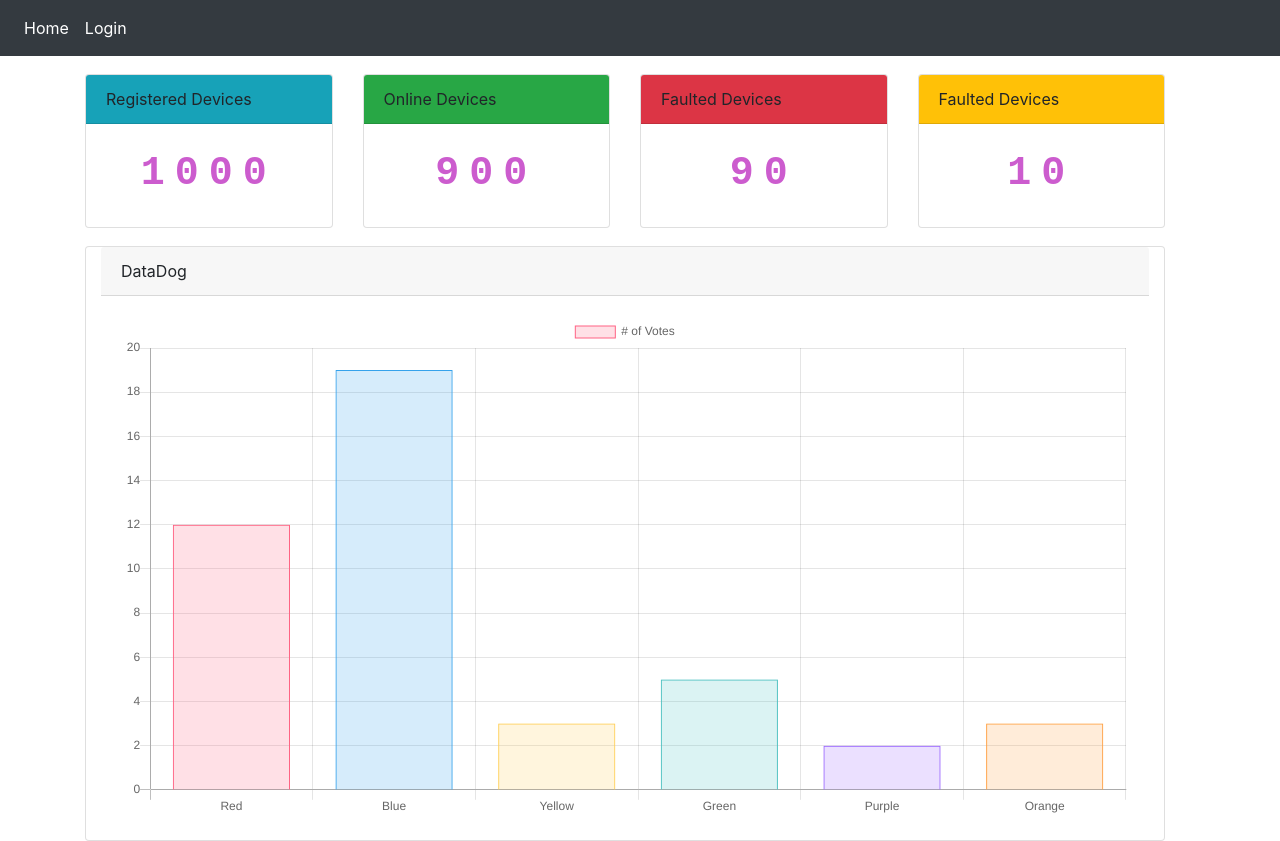
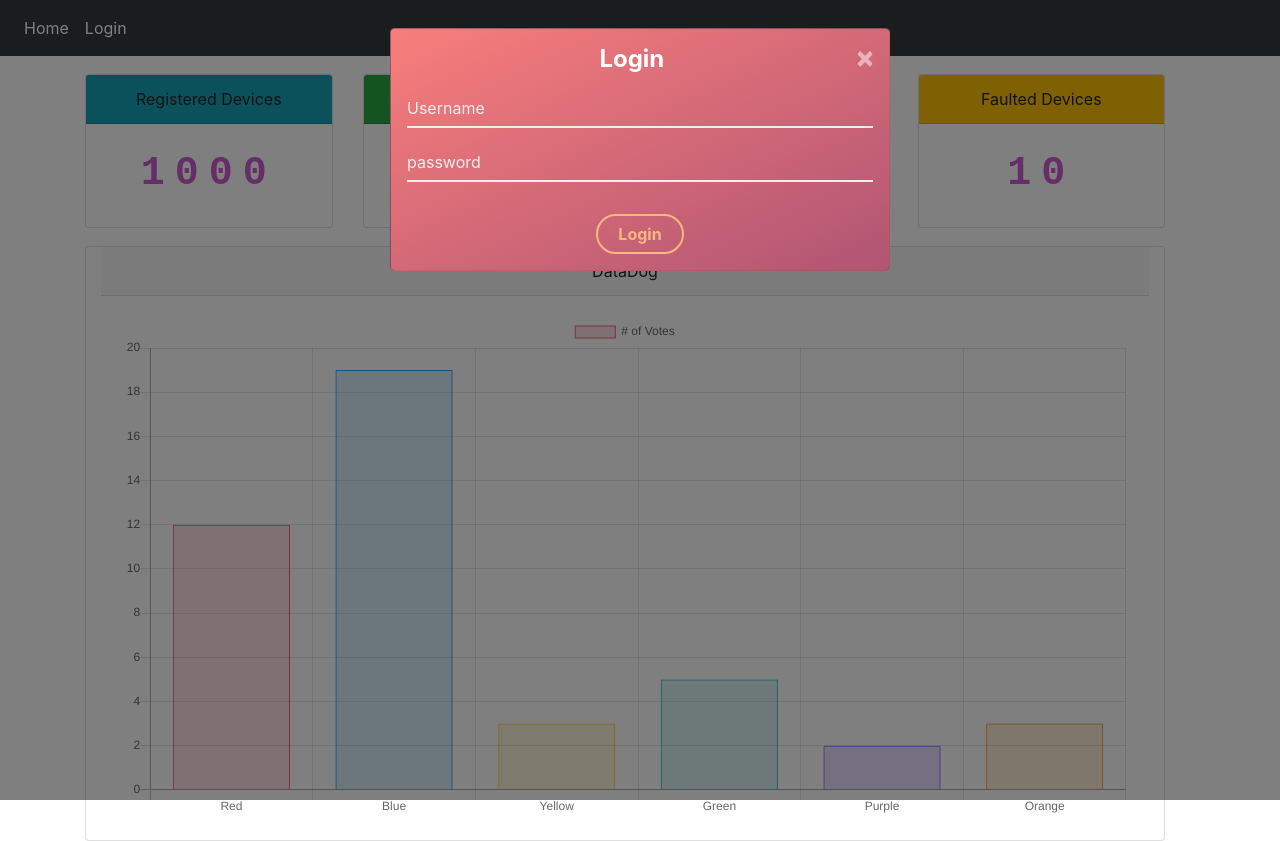
Before and after one commit to codelyrics/bitqueue-frontend, a plain HTML site: page webapp/index.html in a window 1280 px wide. Both pictures are taken after a click on the link "Login". Drawn offline with nearby package versions, Linux system fonts and the light colour scheme.

Commit message:
Added initial login popup

```diff
--- a/webapp/custom/css/style.css
+++ b/webapp/custom/css/style.css
@@ -43,3 +43,69 @@
     width: 100%;
     padding-top: 18px;
 }
+
+body{
+    height: 100vh;
+    text-align: center;
+  }
+    /*Trigger Button*/
+  .login-trigger {
+    font-weight: bold;
+    color: #fff;
+    background: linear-gradient(to bottom right, #B05574, #F87E7B);
+    padding: 15px 30px;
+    border-radius: 30px;
+    position: relative;
+    top: 50%;
+  }
+
+  /*Modal*/
+  h4 {
+    font-weight: bold;
+    color: #fff;
+  }
+  .close {
+    color: #fff;
+    transform: scale(1.2)
+  }
+  .modal-content {
+    font-weight: bold;
+    background: linear-gradient(to bottom right,#F87E7B,#B05574);
+  }
+  .form-control {
+    margin: 1em 0;
+  }
+  .form-control:hover, .form-control:focus {
+    box-shadow: none;
+    border-color: #fff;
+  }
+  .username, .password {
+    border: none;
+    border-radius: 0;
+    box-shadow: none;
+    border-bottom: 2px solid #eee;
+    padding-left: 0;
+    font-weight: normal;
+    background: transparent;
+  }
+  .form-control::-webkit-input-placeholder {
+    color: #eee;
+  }
+  .form-control:focus::-webkit-input-placeholder {
+    font-weight: bold;
+    color: #fff;
+  }
+  .login {
+    padding: 6px 20px;
+    border-radius: 20px;
+    background: none;
+    border: 2px solid #FAB87F;
+    color: #FAB87F;
+    font-weight: bold;
+    transition: all .5s;
+    margin-top: 1em;
+  }
+  .login:hover {
+    background: #FAB87F;
+    color: #fff;
+  }
--- a/webapp/index.html
+++ b/webapp/index.html
@@ -7,32 +7,44 @@
 	<link rel="icon" type="image/png" href="images/favicon/favicon.ico">
 	<meta http-equiv="X-UA-Compatible" content="IE=edge,chrome=1" />
 	<title>BitQueue Dashboard</title>
-    <meta content='width=device-width, initial-scale=1.0, maximum-scale=1.0, user-scalable=0, shrink-to-fit=no'
-        name='viewport' />
+	<meta content='width=device-width, initial-scale=1.0, maximum-scale=1.0, user-scalable=0, shrink-to-fit=no' name='viewport' />
 	<!--     Fonts and icons     -->
 	<link href="https://fonts.googleapis.com/css?family=Montserrat:400,700,200" rel="stylesheet" />
 	<link rel="stylesheet" href="https://maxcdn.bootstrapcdn.com/font-awesome/latest/css/font-awesome.min.css" />
-    <!-- CSS Files -->
-    <link href="bootstrap/css/bootstrap.min.css" rel="stylesheet" />
-    <!-- Jquery -->
-    <script src="jquery/jquery-3.5.1.min.js"></script>
+	<script src="https://code.jquery.com/jquery-3.3.1.slim.min.js" integrity="sha384-q8i/X+965DzO0rT7abK41JStQIAqVgRVzpbzo5smXKp4YfRvH+8abtTE1Pi6jizo" crossorigin="anonymous"></script>
+	<script src="https://cdnjs.cloudflare.com/ajax/libs/popper.js/1.14.7/umd/popper.min.js" integrity="sha384-UO2eT0CpHqdSJQ6hJty5KVphtPhzWj9WO1clHTMGa3JDZwrnQq4sF86dIHNDz0W1" crossorigin="anonymous"></script>
+	<link rel="stylesheet" href="https://stackpath.bootstrapcdn.com/bootstrap/4.3.1/css/bootstrap.min.css" integrity="sha384-ggOyR0iXCbMQv3Xipma34MD+dH/1fQ784/j6cY/iJTQUOhcWr7x9JvoRxT2MZw1T" crossorigin="anonymous">
+	<script src="https://stackpath.bootstrapcdn.com/bootstrap/4.3.1/js/bootstrap.min.js" integrity="sha384-JjSmVgyd0p3pXB1rRibZUAYoIIy6OrQ6VrjIEaFf/nJGzIxFDsf4x0xIM+B07jRM" crossorigin="anonymous"></script>
 	<!--Custome CSS Files -->
 	<link href="custom/css/style.css" rel="stylesheet">
-    <script src="custom/js/index.js"> </script>
+	<script src="custom/js/index.js">
+	</script>
 	<!--Charts-->
 	<script src="charts/Chart.min.js"></script>
 </head>
 
 <body>
+	<!--Login Modal-->
+	<div id="login" class="modal fade" role="dialog">
+		<div class="modal-dialog">
+			<div class="modal-content">
+				<div class="modal-body">
+					<button data-dismiss="modal" class="close">&times;</button>
+					<h4>Login</h4>
+					<form>
+						<input type="text" name="username" class="username form-control" placeholder="Username" />
+						<input type="password" name="password" class="password form-control" placeholder="password" />
+						<input class="btn login" type="submit" value="Login" /> </form>
+				</div>
+			</div>
+		</div>
+	</div>
+	<!--End Modal-->
 	<!-- Navbar starts here -->
 	<nav class="navbar navbar-expand-sm bg-dark navbar-dark navbar-fixed-top">
 		<ul class="navbar-nav">
-            <li class="nav-item active">
-                <a class="nav-link" href="#">Home</a>
-            </li>
-            <li class="nav-item active">
-                <a class="nav-link" href="#">Login</a>
-            </li>
+			<li class="nav-item active"> <a class="nav-link" href="#">Home</a> </li>
+			<li class="nav-item active"> <a class="nav-link" href="#" data-target="#login" data-toggle="modal">Login</a> </li>
 		</ul>
 	</nav>
 	<!-- Navbar ends Here -->
@@ -40,55 +52,40 @@
 		<div class="row infocardrow">
 			<div class="col">
 				<div class="card infocard">
-                    <div class="card-header bg-info">
-                        Registered Devices
-                    </div>
+					<div class="card-header bg-info"> Registered Devices </div>
 					<div class="card-body">
 						<p class="card-text number">1000</p>
 					</div>
 				</div>
 			</div>
-
 			<div class="col">
 				<div class="card infocard">
-                    <div class="card-header bg-success">
-                        Online Devices
-                    </div>
+					<div class="card-header bg-success"> Online Devices </div>
 					<div class="card-body">
 						<p class="card-text number">900</p>
 					</div>
 				</div>
 			</div>
-
-
 			<div class="col">
 				<div class="card infocard">
-                    <div class="card-header bg-danger">
-                        Faulted Devices
-                    </div>
+					<div class="card-header bg-danger"> Faulted Devices </div>
 					<div class="card-body">
 						<p class="card-text number">90</p>
 					</div>
 				</div>
 			</div>
-
 			<div class="col">
 				<div class="card infocard">
-                    <div class="card-header bg-warning">
-                        Faulted Devices
-                    </div>
+					<div class="card-header bg-warning"> Faulted Devices </div>
 					<div class="card-body">
 						<p class="card-text number">10</p>
 					</div>
 				</div>
 			</div>
 		</div>
-
 		<div class="row chartrow col-sm">
 			<div class="card col-sm" style="width: 50rem;">
-                <div class="card-header">
-                    DataDog
-                </div>
+				<div class="card-header"> DataDog </div>
 				<div class="card-body">
 					<canvas id="chart" width="400" height="200"> </canvas>
 				</div>
```
Lines whose indentation alone changed are shown as unchanged.
